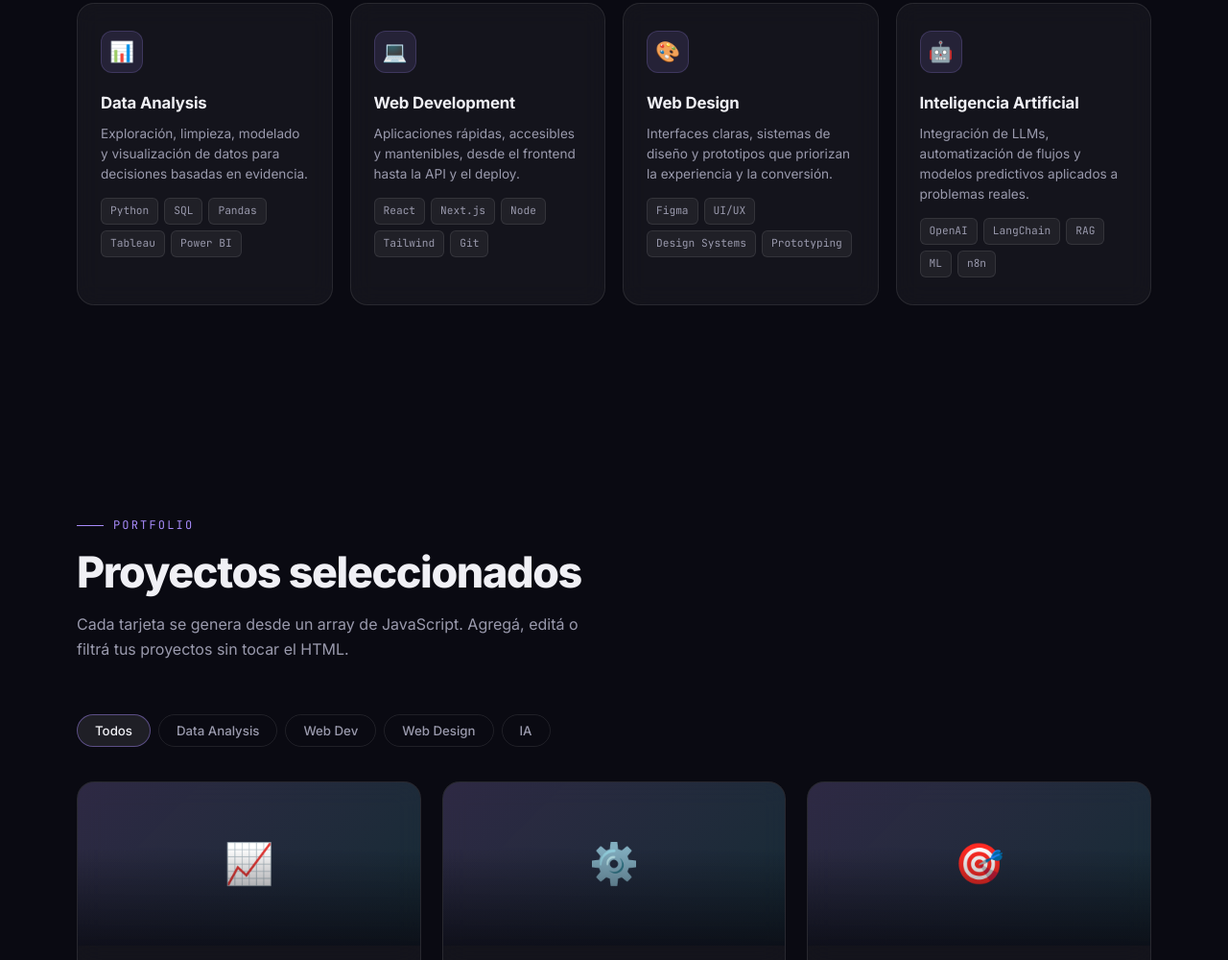
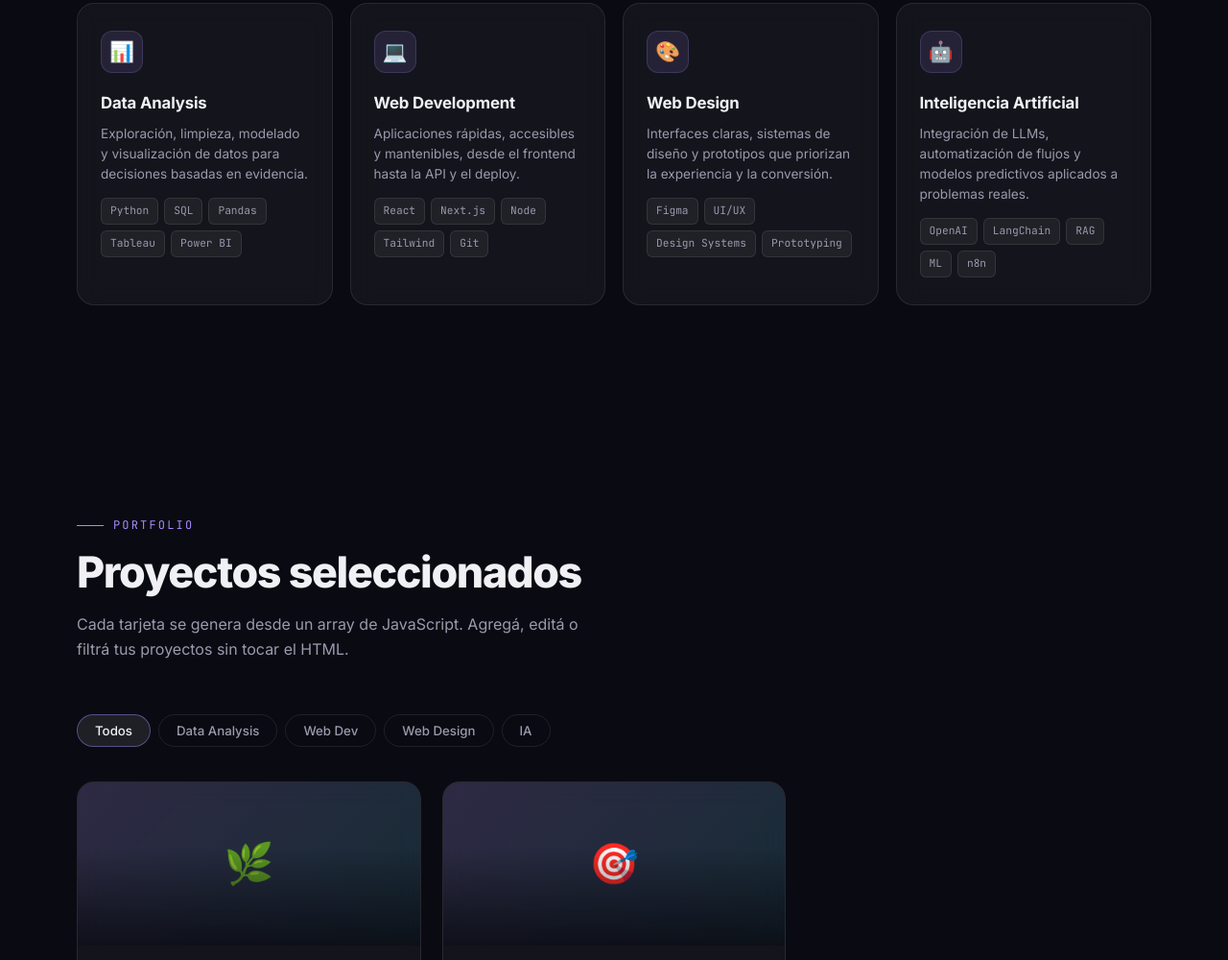
Before and after one commit to joaflores03/PortfolioWEB, a plain HTML site: page index.html in a window 1280 px wide. Shown: the part 1800-2800 px from the top of the page at 96% size. Drawn offline with Linux system fonts and the light colour scheme.

Commit message:
proyectos actualizados

```diff
--- a/index.html
+++ b/index.html
@@ -840,58 +840,22 @@
     */
     const projects = [
   {
-        title: "Dashboard de Retención de Clientes",
-        description: "Modelo de churn con Python y visualización en Tableau. Identificamos los 3 segmentos con mayor riesgo y redujimos la tasa de abandono un 14% en 6 meses.",
-        category: "data",
-        tags: ["Python", "SQL", "Tableau", "Scikit-learn"],
-        icon: "📈",
-        demo: "#",
-        repo: "#"
+    title: "Flora",
+    description: "Proyecto personal alojado en GitHub. [Agregá acá una descripción breve: qué problema resuelve, qué tecnologías usaste y qué resultado obtuviste.]",
+    category: "webdev", // podés cambiarla a "data", "webdesign" o "ia" según corresponda
+    tags: ["GitHub", "JavaScript"], // completá con el stack real
+    icon: "🌿",
+    demo: "", // si tenés una demo online, pegalá el link; si no, dejalo vacío
+    repo: "https://github.com/joaflores03/Flora"
   },
   {
-        title: "App Web de Gestión de Inventario",
-        description: "Next.js + Supabase para una PyME. CRUD en tiempo real, roles de usuario y reportes automáticos en PDF. Desplegada en Vercel con CI/CD.",
-        category: "webdev",
-        tags: ["Next.js", "Supabase", "Tailwind", "Vercel"],
-        icon: "⚙️",
-        demo: "#",
-        repo: "#"
-      },
-      {
-        title: "Rediseño UX de Plataforma Fintech",
-        description: "Auditoría heurística, research con usuarios y sistema de diseño en Figma. El nuevo onboarding aumentó la activación un 22% y redujo el abandono un 31%.",
-        category: "webdesign",
-        tags: ["Figma", "UX Research", "Design System", "Prototyping"],
+    title: "ClutchLab",
+    description: "Plataforma que analiza demos de CS2 (Premier y FACEIT) con IA. Subís tu archivo .dem, el motor extrae métricas tácticas (opening duels, trade%, KAST, utilidad) y te arma un plan de práctica de 30 minutos con drills concretos en mapas del taller. Sin servidores externos, gratuito y enfocado en el mercado latinoamericano.",
+    category: "ia", // también podría ser "data" o "webdev"
+    tags: ["CS2", "IA", "awpy", "Python", "Análisis de datos"],
     icon: "🎯",
-        demo: "#",
-        repo: ""
-      },
-      {
-        title: "Asistente RAG para Documentación Técnica",
-        description: "Chatbot basado en LLM que responde preguntas sobre documentación interna. Implementado con LangChain, embeddings y una interfaz web minimalista.",
-        category: "ia",
-        tags: ["LangChain", "OpenAI", "Python", "FastAPI"],
-        icon: "🤖",
-        demo: "#",
-        repo: "#"
-      },
-      {
-        title: "Análisis Exploratorio de Ventas E-commerce",
-        description: "Procesamiento de 2M+ registros con Pandas y visualizaciones interactivas en Plotly. Descubrimos patrones de compra que guiaron una campaña con ROI 3.2x.",
-        category: "data",
-        tags: ["Python", "Pandas", "Plotly", "Jupyter"],
-        icon: "🛒",
-        demo: "#",
-        repo: "#"
-      },
-      {
-        title: "Landing Page para Startup de IA",
-        description: "Diseño y desarrollo de una landing de alta conversión con animaciones scroll-triggered, dark mode y formulario conectado a CRM.",
-        category: "webdev",
-        tags: ["React", "Framer Motion", "Tailwind", "HubSpot"],
-        icon: "🚀",
-        demo: "#",
-        repo: "#"
+    demo: "https://clutchlab.lat",
+    repo: "" // si tenés repo público, pegalo; si no, dejalo vacío
   }
 ];
 
```
Lines whose indentation alone changed are shown as unchanged.
